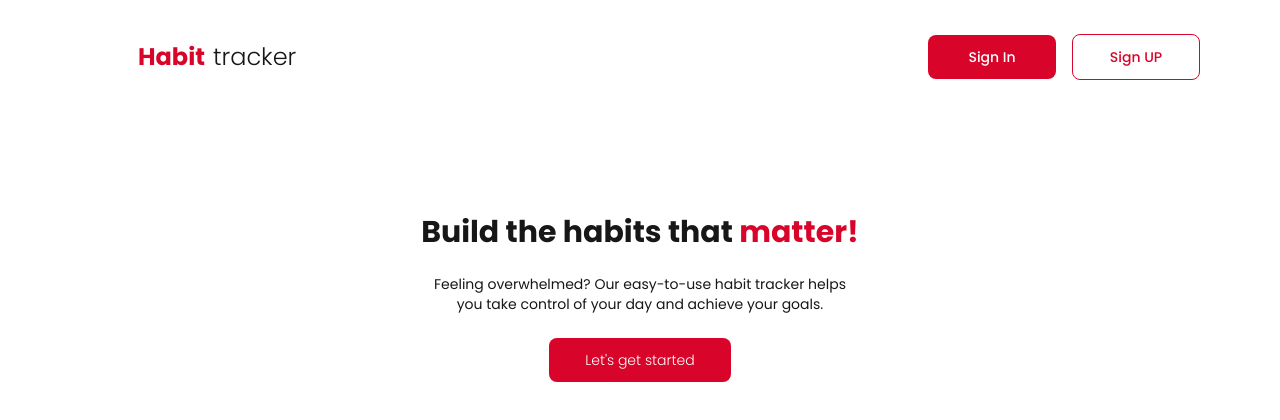
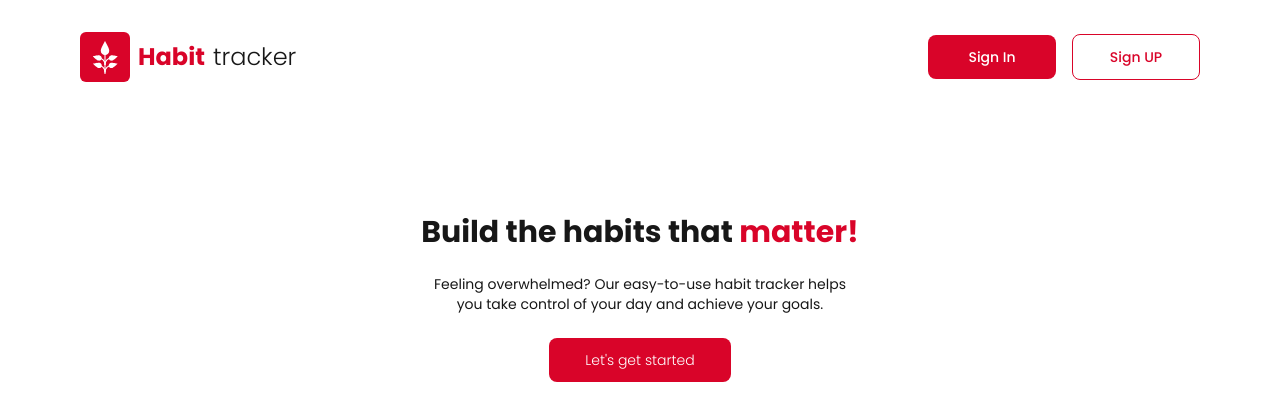
Before and after one commit to hamzaKhan2004/Habit_Tracker, a Next.js app: page / in a window 1280 px wide. Shown: the top 420 px of the page. Built offline with nearby package versions, Linux system fonts and the light colour scheme; no server answers.

Commit message:
LogoAnName Error Solved

```diff
--- a/app/Components/LogoAnName.tsx
+++ b/app/Components/LogoAnName.tsx
@@ -4,7 +4,7 @@ import { defaultColor } from '@/colors';
 
 function LogoAnName() {
 
-  const backgroundColorObject = {backgroundColor:defaultColor}
+  const backgroundColorObject = {backgroundColor:defaultColor.default}
   return (
     <div className="flex gap-2 items-center sm:justify-start justify-center">
         <span className='text-2xl font-light flex items-center gap-2'>
@@ -15,7 +15,7 @@ function LogoAnName() {
             <span style={{color:"#d90429"}} className='font-bold text-mainColor'>
                 Habit
             </span>
-                                <span  className='font-light'>
+            <span  className='font-light '>
                 tracker
             </span>
         </span>
```
Lines whose indentation alone changed are shown as unchanged.
